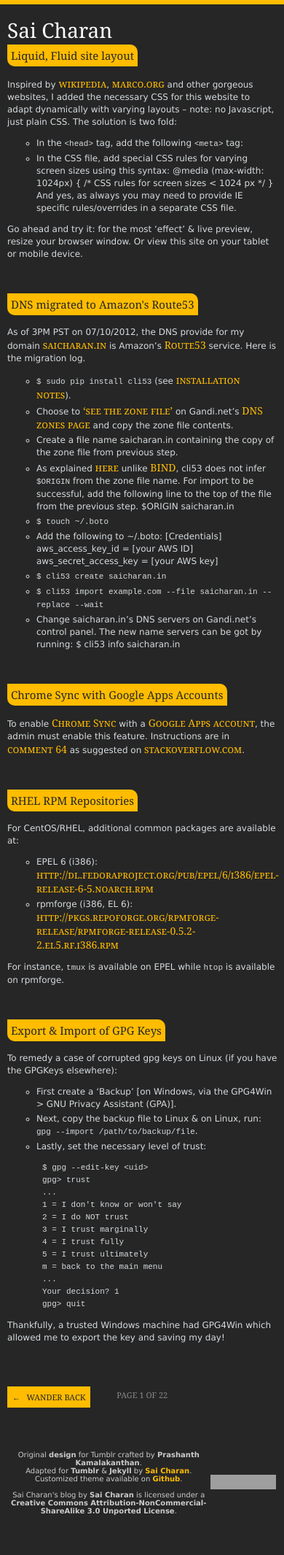
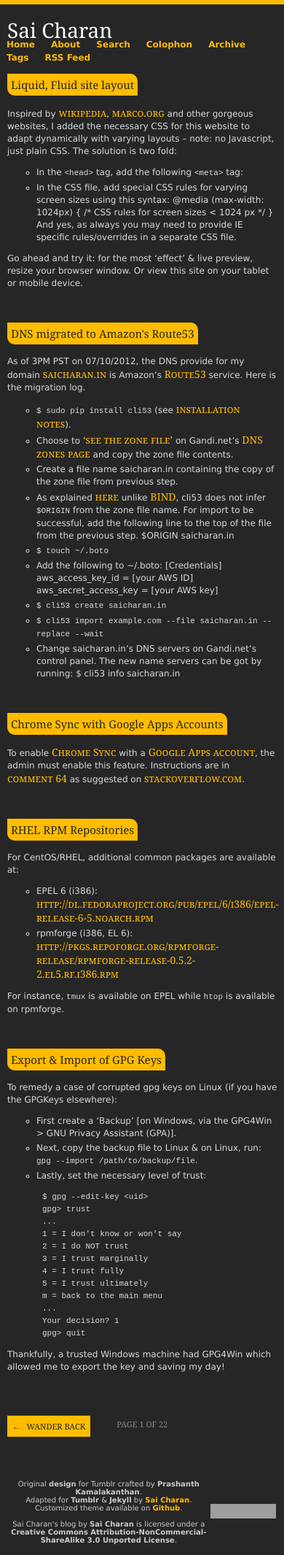
Before and after one commit to arjunasuresh3/scharan.github.com, a Jekyll site: the page built from index.html, in a window 390 px wide. Shown: the whole page at 73% size. Built offline with Jekyll 4.4.1, drawn with Linux system fonts in a browser that asks for light colours; nearby versions of some CDN libraries; Markdown is read by kramdown in place of the engine named in the settings; the list of posts is cut into pages by our own code; comment, search, counter and statistics services are not loaded; a style sheet for code colours, icons or effects is not loaded; before the commit the page ends 2091 px from its top, so only the background shows below that; grey boxes are pictures that could not be loaded.

Commit message:
First stab at nav bar in mini layout.

```diff
--- a/_includes/top.html
+++ b/_includes/top.html
@@ -12,8 +12,8 @@
     <li><a href="{{site.folder}}/search.html">Search</a></li>
     <li><a href="{{site.folder}}/colophon.html">Colophon</a></li>
     <li><a href="{{site.folder}}/archive.html">Archive</a></li>
+    <li><a href="{{site.folder}}/tags.html">Tags</a></li>
     <li><a href="/atom.xml">RSS Feed</a></li>
-    <li><a href="{{site.folder}}/tags.html">Tags</a></li>
   </ul>
   <br class="clear">
 </div>
--- a/css/munich.css
+++ b/css/munich.css
@@ -706,7 +706,17 @@
 
 @media (max-width: 520px) {
     #navigation {
-        display: none;
+        left: 0px !important;
+        top: 45px !important;
+    }
+
+    #nav li {
+        line-height: normal;
+        margin-left: 0px;
+    }
+
+    #nav li a {
+        padding: 3px 9px 3px 9px;
     }
 
     #top {
```
